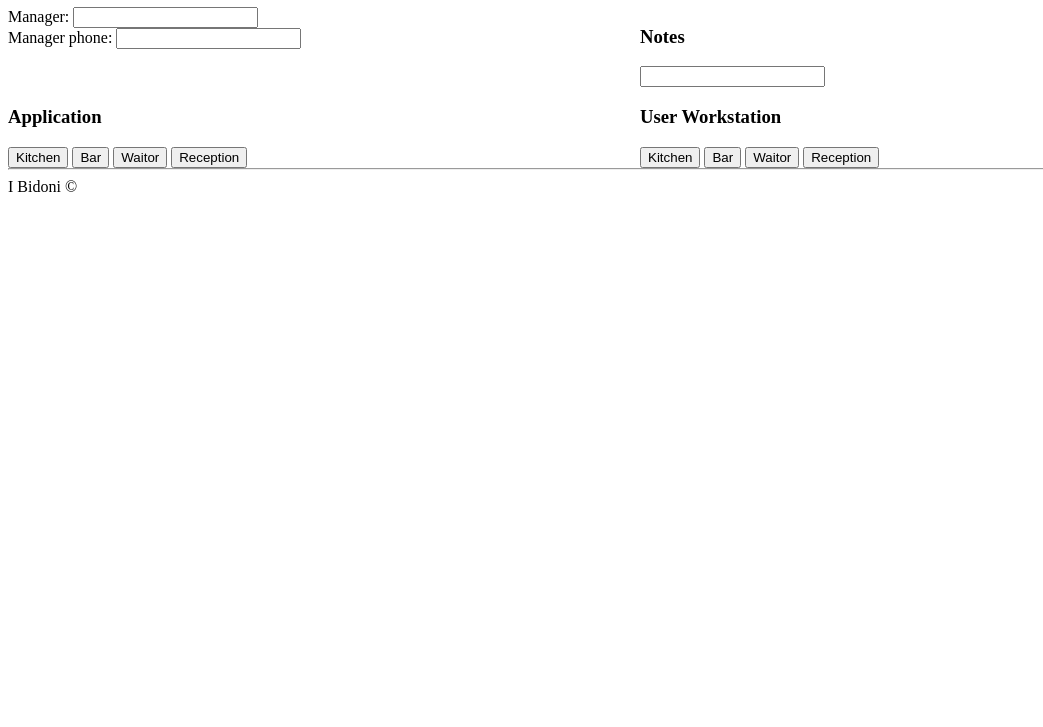
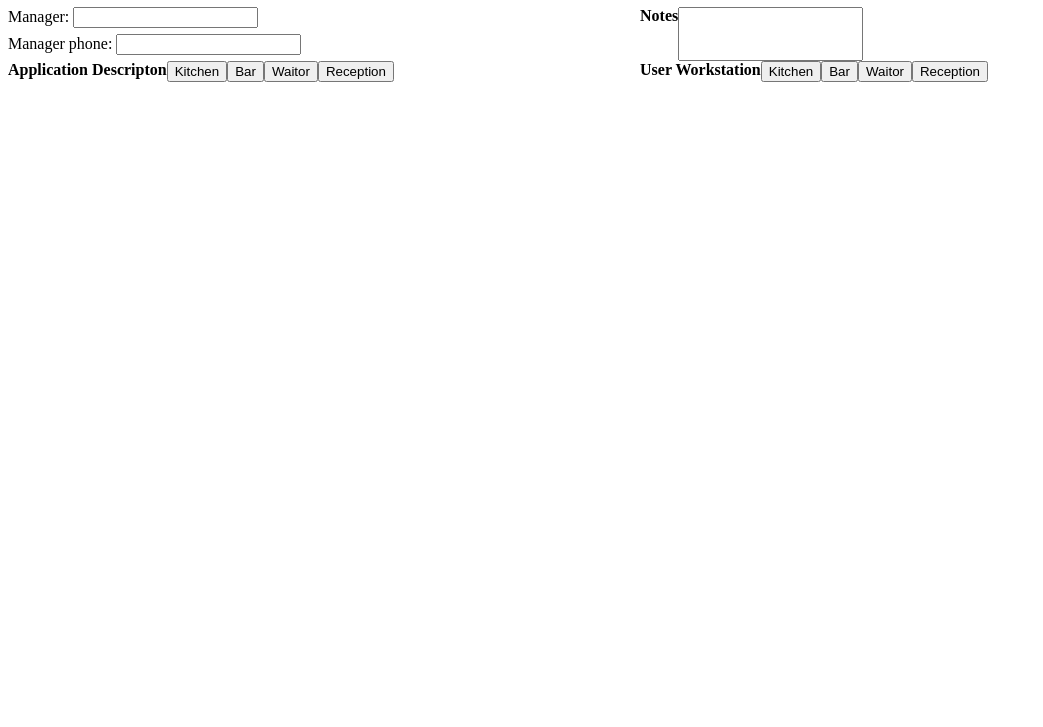
Before and after one commit to callesebbe/project_sysdesign, a plain HTML site: page index.html in a window 1280 px wide. Shown: the part 73-800 px from the top of the page, without its empty margins (0-1043 px from the left). Drawn offline with Linux system fonts and the light colour scheme.

Commit message:
Start Pag css

```diff
--- a/css/style.css
+++ b/css/style.css
@@ -1,9 +1,23 @@
 #infoUpperLeft,#infoUpperRight,#infoLowerLeft,#infoLowerRight {
   width: 50%;
-  height: 40%;
-  float:left;
+  display: flex;
+  flex-wrap: wrap;
+
+
 }
 .managerInfo {
-  display:block;
+    width: 100%;
 
 }
+
+.infoHeader {
+    font-weight: 900;
+    display: block;
+
+}
+
+#infoContainer {
+    display: flex;
+    flex-wrap: wrap;
+
+}
--- a/index.html
+++ b/index.html
@@ -8,34 +8,40 @@
 </head>
 <body>
 <main>
+
   <div id="header">
-    <h1>Information</h1>
+    <h1>Start Page</h1>
   </div>
-  <div id="infoUpperLeft">
-    <label class="mangerInfo">Manager: <input id="managerName"></label>
+<div id="infoContainer">
+    <div id="infoUpperLeft">
+    <label class="managerInfo">Manager: <input id="managerName"></label>
       <label class="managerInfo">Manager phone: <input id="managerPhone"></label>
   </div>
   <div id="infoUpperRight">
-    <h3>Notes</h3>
+    <label class="infoHeader">Notes</label>
     <input id="notes" type="textarea">
+      <br>
+      <br>
+      <br>
   </div>
   <div id="infoLowerLeft">
-    <h3>Application</h3>
+    <label class="infoHeader">Application Descripton</label>
     <a href=""><input type="button" id="kitchenDesc" value="Kitchen"></a>
     <a href=""><input type="button" id="barDesc" value="Bar"></a>
     <a href=""><input type="button" id="waitorDesc" value="Waitor"></a>
     <a href=""><input type="button" id="receptionDesc" value="Reception"></a>
   </div>
   <div id="infoLowerRight">
-    <h3>User Workstation</h3>
+    <label class="infoHeader">User Workstation</label>
     <a href=""><input type="button" id="kitchenStation" value="Kitchen"></a>
     <a href=""><input type="button" id="barStation" value="Bar"></a>
     <a href=""><input type="button" id="waitorStation" value="Waitor"></a>
     <a href=""><input type="button" id="receptionStation" value="Reception"></a>
   </div>
+</div>
 </main>
 <footer>
-  <hr>I Bidoni &copy;
+  <!--<hr>I Bidoni &copy;
 </footer>
 </body>
 </html>
```
